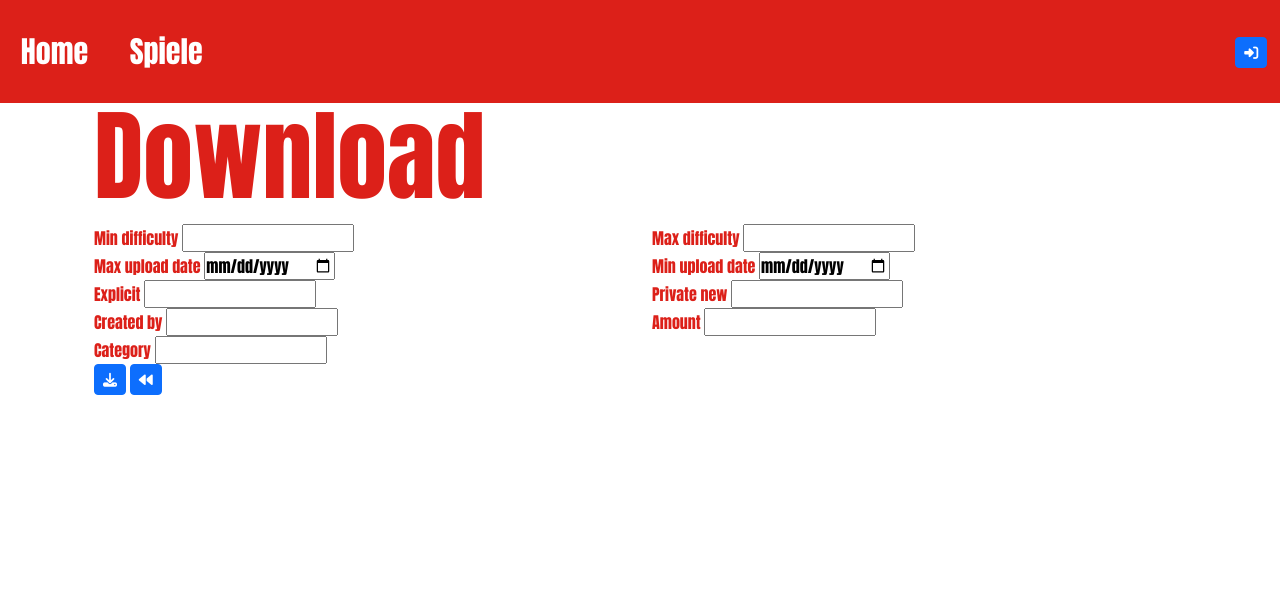
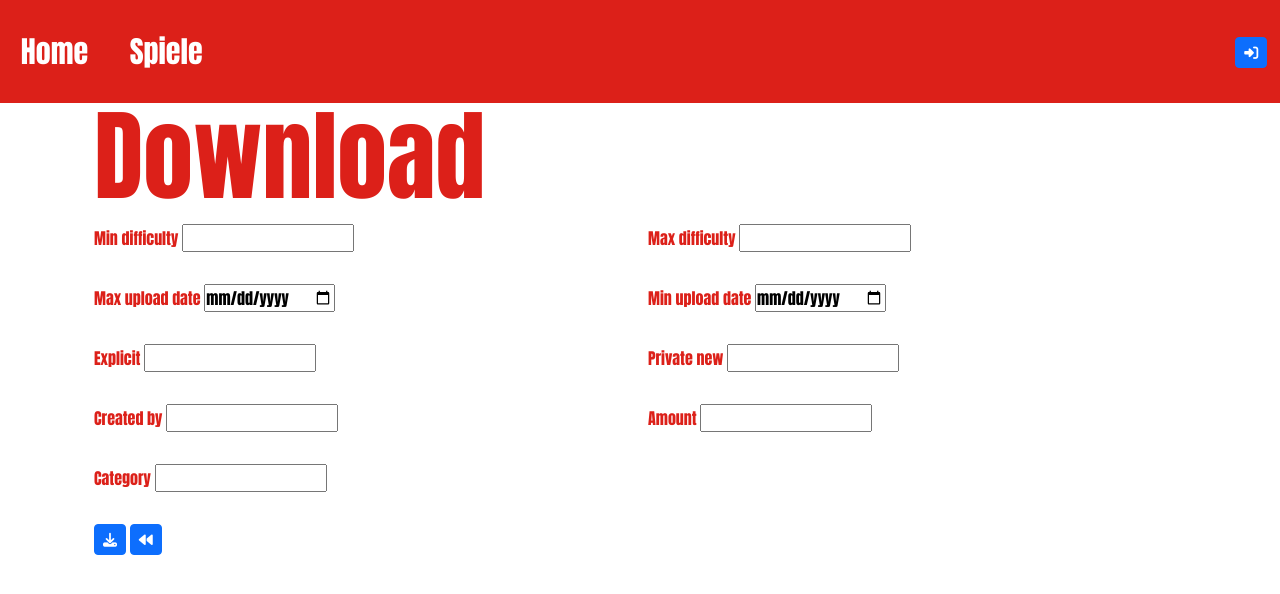
Before and after one commit to S73FF3N/buzzinga-website, a Django app: template gameFiles/templates/sound-download.html in a window 1280 px wide. Shown: the top 594 px of the page. Run offline with Django 3.2, Linux system fonts and the light colour scheme; the template is opened without the code that fills it, so the values that code supplies are empty, except form fields; tables that the repository leaves empty hold one stand-in row (values such as "Sample post"); form fields are guessed from the names that the template uses; some libraries are stand-ins or nearby versions.

Commit message:
refactor: move inline styles to custom CSS and update HTML structure for download form

```diff
--- a/gameFiles/static/css/custom.css
+++ b/gameFiles/static/css/custom.css
@@ -114,3 +114,27 @@ form { color: var(--primary) !important; }
 .modal, .modal-content { border: 4px solid var(--primary); }
 .modal-content { background: var(--white); }
 .modal-title { color: var(--primary); }
+
+.mt-4 {
+  margin-top: 1.5rem;
+}
+.mb-3 {
+  margin-bottom: 1rem;
+}
+.mt-3 {
+  margin-top: 1rem;
+}
+.me-2 {
+  margin-right: 0.5rem;
+}
+.ms-2 {
+  margin-left: 0.5rem;
+}
+.g-3 {
+  --bs-gutter-y: 1rem;
+  --bs-gutter-x: 1rem;
+}
+.form-check-input {
+  margin-left: 1rem;
+}
+.invalid-feedback.d-block { display: block; color: #dc3545; margin-top: 0.25rem; }
--- a/gameFiles/templates/sound-download.html
+++ b/gameFiles/templates/sound-download.html
@@ -8,51 +8,93 @@
 {% endblock %}
 
 {% block content %}
-<div class="container">
-    <form action="" method="POST" class="post-form">{% csrf_token %}
+<div class="container mt-4">
+    <div class="row">
+        <div class="col-12">
+            <h1>Download</h1>
+            <form action="" method="POST" class="download-form">{% csrf_token %}
                 {% csrf_token %}
                 {{ form.media }}
-        <h1>Download</h1>
-        <div class="row">
-            <div class="col-6 form-group">
+
+                {% if form.errors %}
+                    {% for error in form.non_field_errors %}
+                        <div class="alert alert-danger">
+                            <strong>{{ error|escape }}</strong>
+                        </div>
+                    {% endfor %}
+                {% endif %}
+
+                <div class="row g-3">
+                    <div class="col-6 mb-3 form-group">
                         {{ form.min_difficulty.label_tag }}
                         {% render_field form.min_difficulty class="form-control" %}
+                        {% if form.min_difficulty.errors %}
+                            <div class="invalid-feedback d-block">{{ form.min_difficulty.errors }}</div>
+                        {% endif %}
                     </div>
-            <div class="col-6 form-group">
+                    <div class="col-6 mb-3 form-group">
                         {{ form.max_difficulty.label_tag }}
                         {% render_field form.max_difficulty class="form-control" %}
+                        {% if form.max_difficulty.errors %}
+                            <div class="invalid-feedback d-block">{{ form.max_difficulty.errors }}</div>
+                        {% endif %}
                     </div>
-            <div class="col-6 form-group">
+                    <div class="col-6 mb-3 form-group">
                         {{ form.max_upload_date.label_tag }}
                         {% render_field form.max_upload_date class="form-control" %}
+                        {% if form.max_upload_date.errors %}
+                            <div class="invalid-feedback d-block">{{ form.max_upload_date.errors }}</div>
+                        {% endif %}
                     </div>
-            <div class="col-6 form-group">
+                    <div class="col-6 mb-3 form-group">
                         {{ form.min_upload_date.label_tag }}
                         {% render_field form.min_upload_date class="form-control" %}
+                        {% if form.min_upload_date.errors %}
+                            <div class="invalid-feedback d-block">{{ form.min_upload_date.errors }}</div>
+                        {% endif %}
                     </div>
-            <div class="col-6 form-group">
+                    <div class="col-6 mb-3 form-group">
                         {{ form.explicit.label_tag }}
                         {% render_field form.explicit class="form-control" %}
+                        {% if form.explicit.errors %}
+                            <div class="invalid-feedback d-block">{{ form.explicit.errors }}</div>
+                        {% endif %}
                     </div>
-            <div class="col-6 form-group">
+                    <div class="col-6 mb-3 form-group">
                         {{ form.private_new.label_tag }}
                         {% render_field form.private_new class="form-control" %}
+                        {% if form.private_new.errors %}
+                            <div class="invalid-feedback d-block">{{ form.private_new.errors }}</div>
+                        {% endif %}
                     </div>
-            <div class="col-6 form-group">
+                    <div class="col-6 mb-3 form-group">
                         {{ form.created_by.label_tag }}
                         {% render_field form.created_by class="form-control" %}
+                        {% if form.created_by.errors %}
+                            <div class="invalid-feedback d-block">{{ form.created_by.errors }}</div>
+                        {% endif %}
                     </div>
-            <div class="col-6 form-group">
+                    <div class="col-6 mb-3 form-group">
                         {{ form.amount.label_tag }}
                         {% render_field form.amount class="form-control" %}
+                        {% if form.amount.errors %}
+                            <div class="invalid-feedback d-block">{{ form.amount.errors }}</div>
+                        {% endif %}
                     </div>
-            <div class="col-6 form-group">
+                    <div class="col-6 mb-3 form-group">
                         {{ form.category.label_tag }}
                         {% render_field form.category class="form-control" %}
+                        {% if form.category.errors %}
+                            <div class="invalid-feedback d-block">{{ form.category.errors }}</div>
+                        {% endif %}
                     </div>
                 </div>
+                <div class="form-actions mt-3">
                     <button type="submit" id="submit" class="btn btn-primary btn-sm" title="Download"><i class="fa fa-download"></i></button>
                     <a href="{% url 'gamefiles:category_detail' game_type=game_type_id id=category_id %}" title="Zurück" class="btn btn-primary btn-sm"><i class="fa fa-backward"></i></a>
+                </div>
             </form>
         </div>
+    </div>
+</div>
 {% endblock %}
```
Also changed, not shown: account/templates/download-form.html (+31 -6 lines), gameFiles/templates/hint-edit.html (+0 -25 lines), gameFiles/templates/question-edit.html (+0 -25 lines), gameFiles/templates/sound-edit.html (+0 -11 lines), gameFiles/templates/who-knows-more-edit.html (+0 -25 lines). Lines whose indentation alone changed are shown as unchanged.
